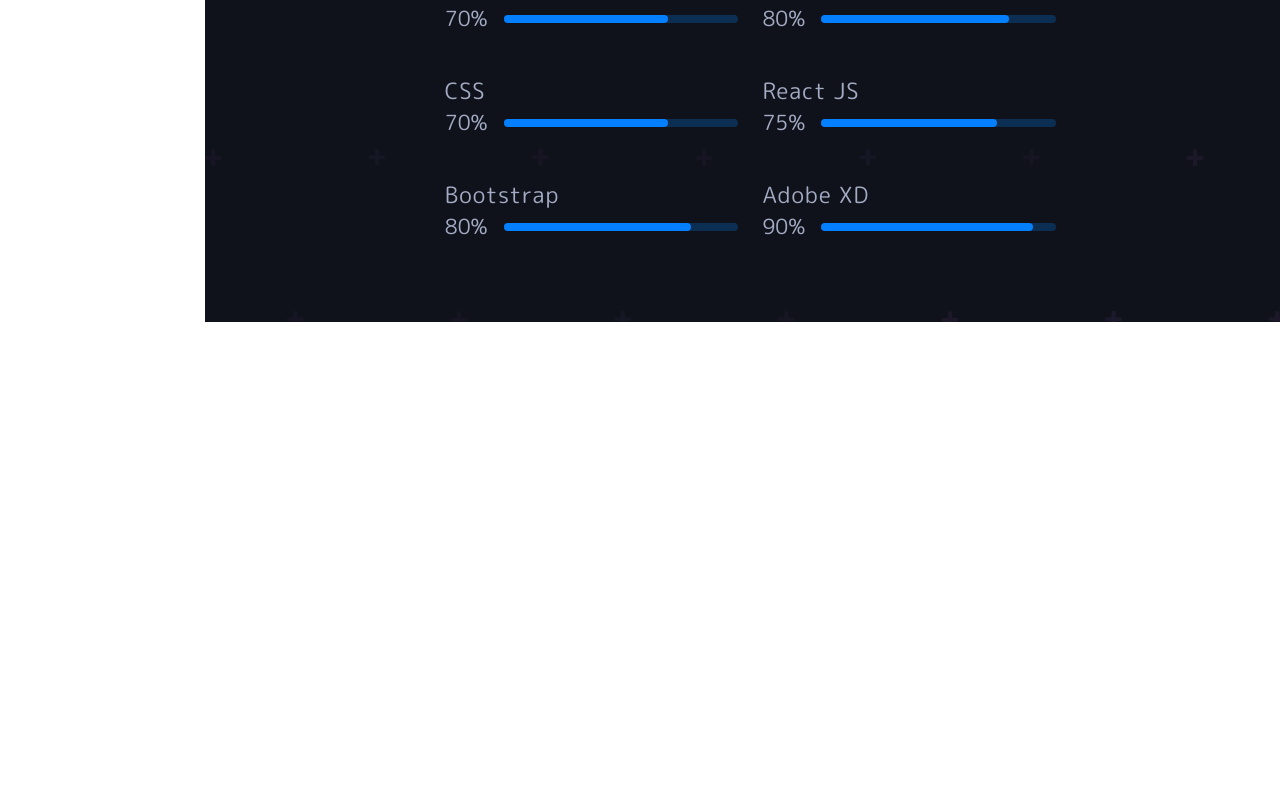
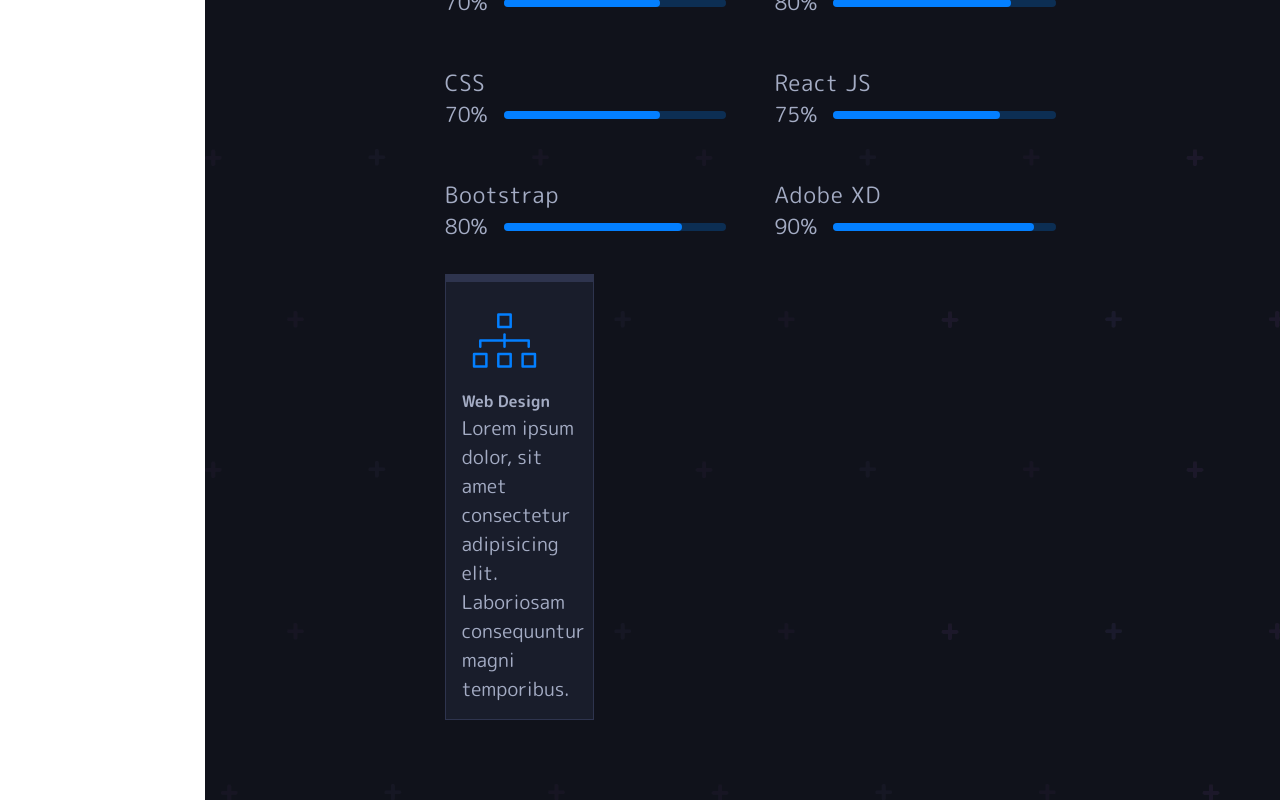
Before and after one commit to faizalshabinali/portfolio-web-app, a React (Create React App) app: page /about in a window 1280 px wide. Shown: the part 977-1777 px from the top of the page. Before the commit the page ends 1299 px from the top, so only its background shows below. Built offline with nearby package versions, Linux system fonts and the light colour scheme.

Commit message:
Service Section Aded

```diff
--- a/src/App.js
+++ b/src/App.js
@@ -40,4 +40,4 @@
 
 export default App;
 
-// https://youtu.be/ajgxZ5hBSHQ?t=9117
+// https://youtu.be/ajgxZ5hBSHQ?t=9625
--- a/src/App.scss
+++ b/src/App.scss
@@ -4,6 +4,7 @@
 @import "./styles/title";
 @import "./styles/about";
 @import "./styles/skills";
+@import "./styles/services";
 
 * {
     padding: 0;
--- /dev/null
+++ b/src/Components/ServicesSection.js
@@ -0,0 +1,20 @@
+import React from 'react';
+
+function ServicesSection({ image, title }) {
+  return (
+    <div className='ServicesSection'>
+      <div className='service'>
+        <div className='service-content'>
+          <img src={image} alt='design_image' />
+          <h5 className='service-title'>{title}</h5>
+          <p className='service-text'>
+            Lorem ipsum dolor, sit amet consectetur adipisicing elit. Laboriosam
+            consequuntur magni temporibus.
+          </p>
+        </div>
+      </div>
+    </div>
+  );
+}
+
+export default ServicesSection;
--- a/src/Pages/AboutPage.js
+++ b/src/Pages/AboutPage.js
@@ -1,7 +1,9 @@
 import React from 'react';
 import ImageSection from '../Components/ImageSection';
+import ServicesSection from '../Components/ServicesSection';
 import SkillsSection from '../Components/SkillsSection';
 import Title from '../Components/Title';
+import design from '../img/design.svg';
 
 function AboutPage() {
   return (
@@ -17,6 +19,9 @@
         <SkillsSection skill={'Bootstrap'} progress={'80%'} width={'80%'} />
         <SkillsSection skill={'Adobe XD'} progress={'90%'} width={'90%'} />
       </div>
+      <div className='services-containers'>
+        <ServicesSection image={design} title={'Web Design'} />
+      </div>
     </div>
   );
 }
--- a/src/styles/_about.scss
+++ b/src/styles/_about.scss
@@ -66,5 +66,7 @@
 .skills-containers {
     display: grid;
     grid-template-columns: repeat(2, 1fr);
-    grid-gap: 2.5rem;
+    column-gap: 4rem;
+    row-gap: 3rem;
+    margin: 2rem 0;
 }
--- a/src/styles/_layout.scss
+++ b/src/styles/_layout.scss
@@ -6,7 +6,9 @@
     height: 100vh;
     background-color: $sidebar;
     position: fixed;
+    z-index: 11;
     border-right: 1px solid $border-color;
+    transform-origin: left;
   }
 
   .main-content {
--- /dev/null
+++ b/src/styles/_services.scss
@@ -0,0 +1,23 @@
+.ServicesSection {
+    .service {
+        width: 25%;
+        background-color: $sidebar;
+        border-right: 1px solid $border-color;
+        border-left: 1px solid $border-color;
+        border-top: 8px solid $border-color;
+        border-bottom: 1px solid $border-color;
+        transition: all 0.4s ease-in-out;
+        &:hover {
+            border-top: 8px solid $main-blue-color;
+        }
+        .service-content {
+            padding: 1rem;
+            .design_image {
+            }
+            .service-title {
+            }
+            .service-text {
+            }
+        }
+    }
+}
--- a/src/styles/_title.scss
+++ b/src/styles/_title.scss
@@ -5,7 +5,6 @@
     position: relative;
     padding-bottom: 1rem;
     letter-spacing: 3px;
-    margin-bottom: 3rem;
     &::before {
         content: "";
         position: absolute;
--- a/src/styles/_typography.scss
+++ b/src/styles/_typography.scss
@@ -1,5 +1,3 @@
-@import "./variables";
-
 .HomePage {
     position: absolute;
     top: 50%;
@@ -19,7 +17,6 @@
 }
 
 .hero-sub-text {
-    font-size: 1.2rem;
     text-align: center;
 }
 
```
